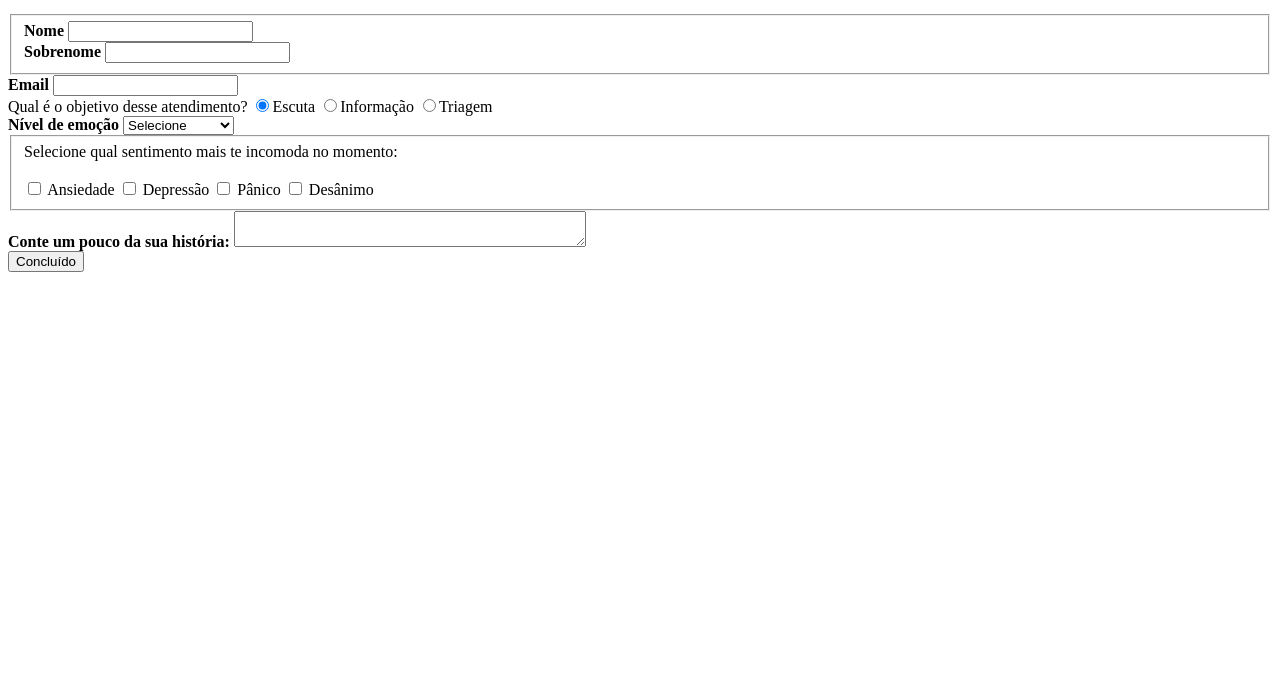
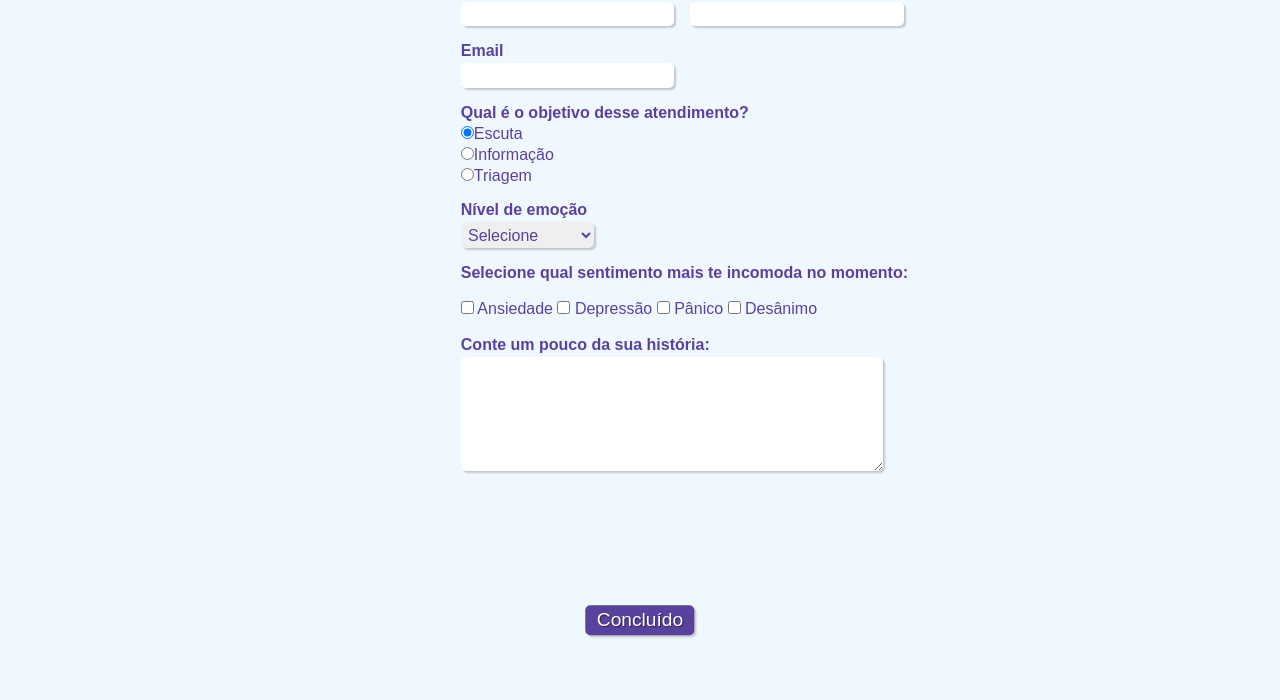
Before and after one commit to RegianeADS/Formulario---praticando-HTML-e-CSS, a plain HTML site: page index.html in a window 1280 px wide. Shown: the part 100-800 px from the top of the page. Drawn offline with Linux system fonts and the light colour scheme.

Commit message:
adicionado css.prática

```diff
--- /dev/null
+++ b/formulario.css
@@ -0,0 +1,105 @@
+*{
+    margin: 0;
+    padding: 0;
+}
+
+#título{
+    font-family: sans-serif;
+    color: rgb(92, 19, 161);
+    margin-left: 7%;
+}
+
+#subtítulo {
+    font-family: sans-serif;
+    color: rgb(92, 19, 161);
+    margin-left: 10%;
+}
+
+fieldset {
+    border: 0;
+}
+
+body {
+    background-color: #F0F8FF;
+    font-family: sans-serif;
+    font-size: 1em;
+    color: #59429d;
+    margin-left: 36%;
+    margin-top: 2%;
+    justify-content: center;
+}
+
+input, select, textarea, button{
+    font-family: sans-serif;
+    font-size: 1em;
+    color: #59429d;
+    border-radius: 5px;
+}
+
+.grupo::before, .grupo::after {
+    display: table;
+}
+
+.grupo::after {
+    clear: both;
+}
+
+.campo {
+    margin-bottom: 1em;
+}
+
+.campo label{
+    margin-bottom: 0.2em;
+    color: #59429d;
+    display: block;
+}
+
+fieldset.grupo .campo{
+    float: left;
+    margin-right: 1em;
+}
+
+.campo input[type="text"], .campo input[type="email"], .campo select, .campo textarea{
+    padding: 0.2em;
+    border: 1px #59429d;
+    box-shadow: 2px 2px 2px rgba(0, 0, 0, 0.2);
+    display: block;
+}
+.campo select option{
+    padding-right: 1em;
+}
+
+.campo input:focus, .campo select:focus, .campo textarea:focus {
+    background: #e0e0f8;
+}
+
+.botao {
+    font-size: 1.2em;
+    background: #59429d;
+    border: 0;
+    margin-bottom: 1em;
+    color: #ffffff;
+    padding: 0.2em 0.6em;
+    box-shadow: 2px 2px 2px rgba(0, 0, 0, 0.2);
+    text-shadow: 1px 1px 1px rgba(0, 0, 0, 0.5);
+    position: absolute;
+    top: 90%;
+    left: 50%;
+    margin-right: 50%;
+    transform: translate(-50%, -50%);
+}
+
+.botao :hover {
+    background: #ccbbff;
+    box-shadow: inset 2px 2px 2px rgba(0, 0, 0, 0.2);
+    text-shadow: none;
+}
+
+.botao, select {
+    cursor: pointer;
+}
+
+#check {
+    display: inline-block;
+
+}
--- a/index.html
+++ b/index.html
@@ -3,7 +3,8 @@
 <head>
     <meta charset="UTF-8">
     <meta name="viewport" content="width=device-width, initial-scale=1.0">
-    <title>Document</title>
+    <title>Formulário</title>
+    <link rel="stylesheet" type="text/css" href="formulario.css" media="screen">
 </head>
 <body>
     <div>
@@ -13,7 +14,7 @@
 
     <form>
         <fieldset class="grupo">
-            <div>
+            <div class="campo">
                 <label for="nome"><strong>Nome</strong></label>
                 <input type="text" name="nome" id="nome" required>
             </div>
@@ -29,8 +30,8 @@
             <input type="email" id="email" required>
         </div>
 
-        <div>
-            <label>Qual é o objetivo desse atendimento?</label>
+        <div class="campo">
+            <label><strong>Qual é o objetivo desse atendimento?</strong></label>
             <label>
                 <input type="radio" name="att" value="Escuta" checked>Escuta
             </label>
@@ -44,7 +45,7 @@
 
         <div class="campo">
             <label for="nível"><strong>Nível de emoção</strong></label>
-            <select id="nível">
+            <select id="nível" required>
                 <option selected disabled value="">Selecione</option>
                 <option>Grau 1 - leve</option>
                 <option>Grau 2 - médio</option>
@@ -53,8 +54,8 @@
         </div>
 
         <fieldset class="grupo">
-            <div>
-                <label>Selecione qual sentimento mais te incomoda no momento:</label><br><br>
+            <div id="check">
+                <label><strong>Selecione qual sentimento mais te incomoda no momento:</strong></label><br><br>
                 <input type="checkbox" id="emoção1" name="emoção1" value="Ansiedade">
                 <label for="emoção1">Ansiedade</label>
                 <input type="checkbox" id="emoção2" name="emoção2" value="Depressão">
@@ -65,11 +66,12 @@
                 <label for="emoção4">Desânimo</label>
             </div>
         </fieldset>
-        <div>
-            <label><strong>Conte um pouco da sua história:</strong></label>
-            <textarea row="6" style="width: 26em;" id="história" name="história"></textarea>
+        <div class="campo">
+            <br>
+            <label for="experiencia"><strong>Conte um pouco da sua história:</strong></label>
+            <textarea rows="6" style="width: 26em;" id="experiencia" name="experiencia"></textarea>
         </div>
-        <button class="botão" type="submit">Concluído</button>
+        <button class="botao" type="submit" onsubmit="">Concluído</button>
     </form>
 </body>
 </html>
```
